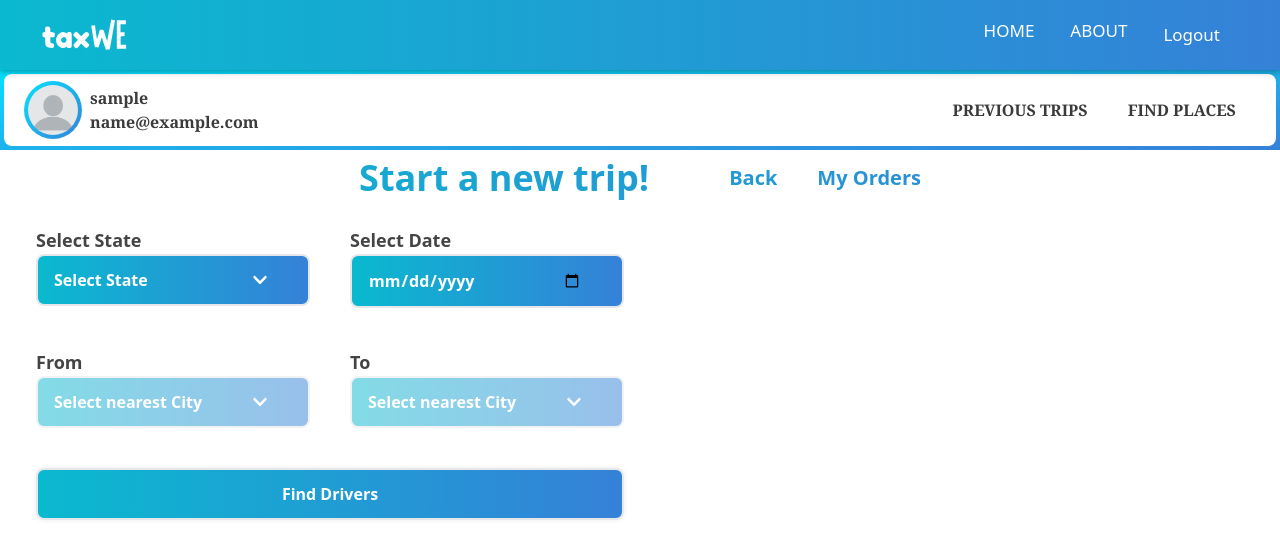
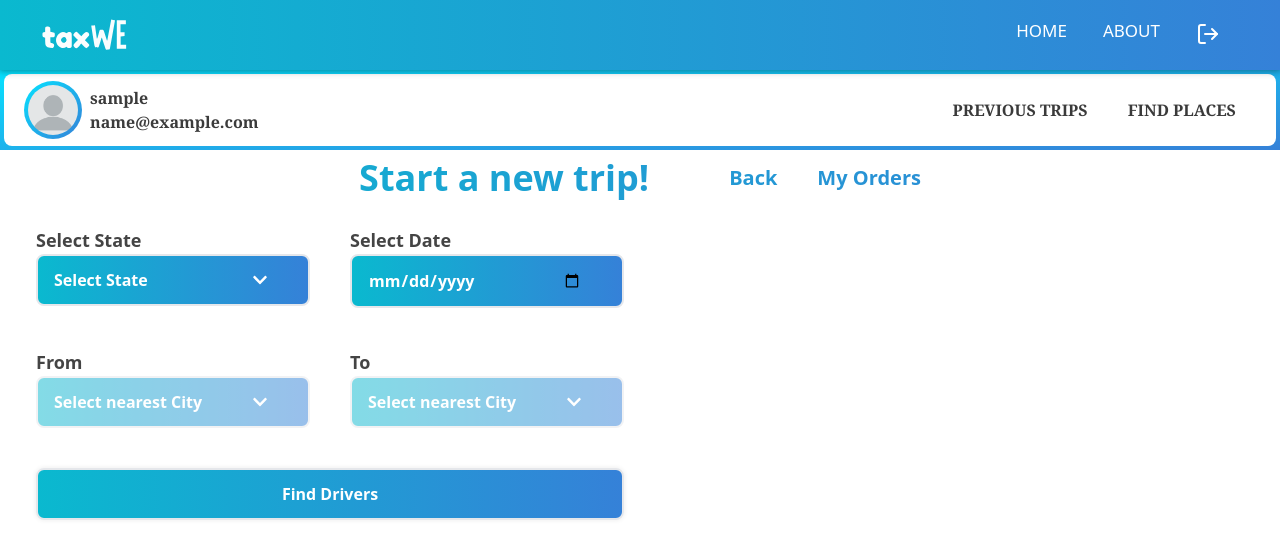
Before and after one commit to Deekshigowda08/TaxWE, a Next.js app: page /mainpage in a window 1280 px wide. Shown: the top 558 px of the page. Built offline with nearby package versions, Linux system fonts and the light colour scheme; sample sign-in values are in the browser's storage.

Commit message:
logouticon

```diff
--- a/app/components/Navbar.jsx
+++ b/app/components/Navbar.jsx
@@ -3,6 +3,7 @@ import React from 'react'
 import Image from 'next/image'
 import Link from 'next/link'
 import taxwelogo from '../public/taxwelogo2.svg'
+import { LogOutIcon } from 'lucide-react'
 
 const Navbar = () => {
     const handlelogout=()=>{
@@ -26,7 +27,7 @@ const Navbar = () => {
                     <span className='relative befaft p-1'>ABOUT</span>
                 </Link>
                 <Link href={'/'} className='' >
-                    <button onClick={handlelogout} className='relative befaft p-1'>Logout</button>
+                    <button onClick={handlelogout} className='relative befaft p-1'><LogOutIcon/></button>
                 </Link>
             </div>
         </nav>
--- a/package.json
+++ b/package.json
@@ -13,6 +13,7 @@
     "dotenv": "^16.4.5",
     "jsonwebtoken": "^9.0.2",
     "jwt-decode": "^4.0.0",
+    "lucide-react": "^0.453.0",
     "mongoose": "^8.7.2",
     "next": "^14.2.15",
     "nodemailer": "^6.9.15",
```
Also changed, not shown: 1 other file (tests, documents, lock files or other folders).
